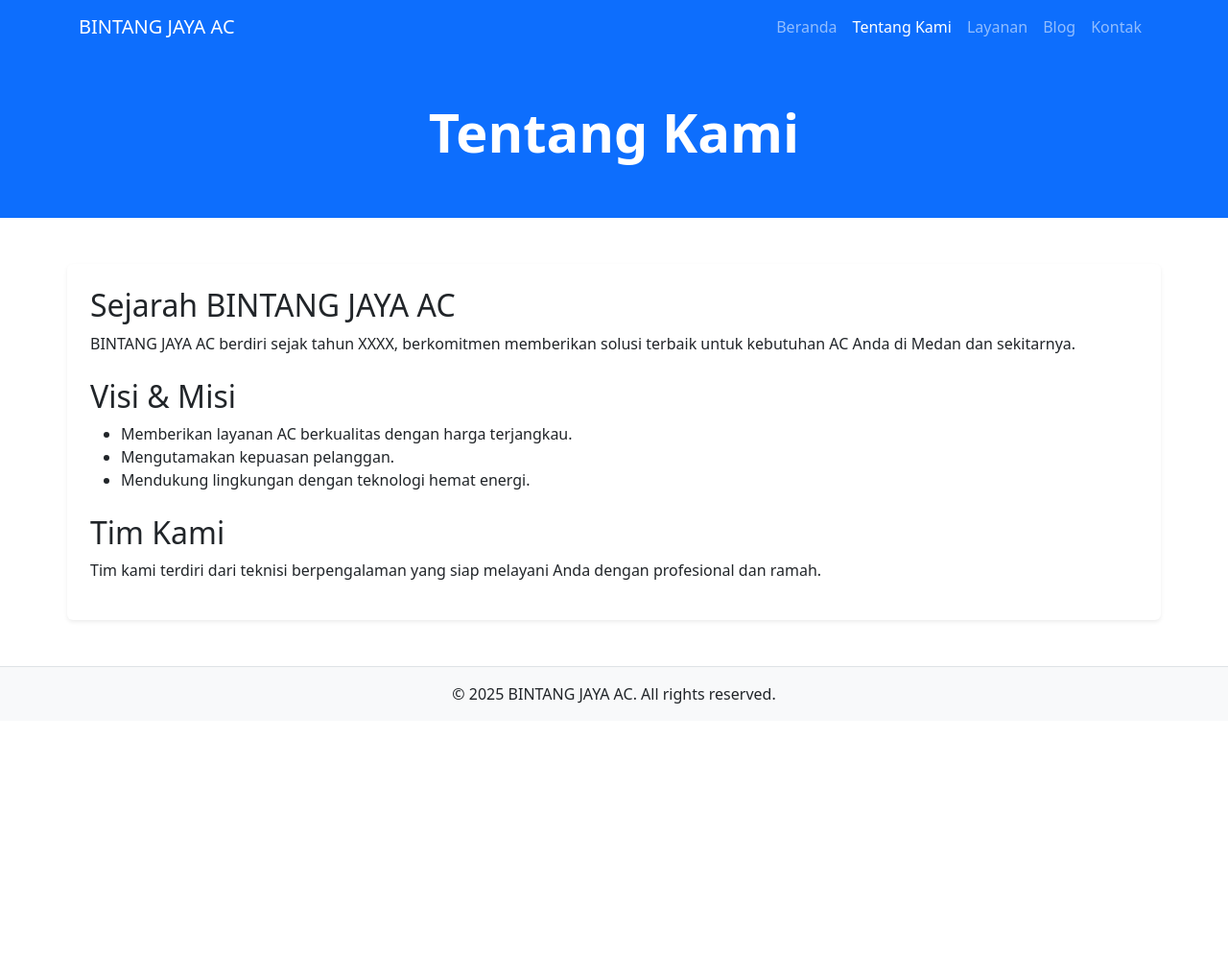
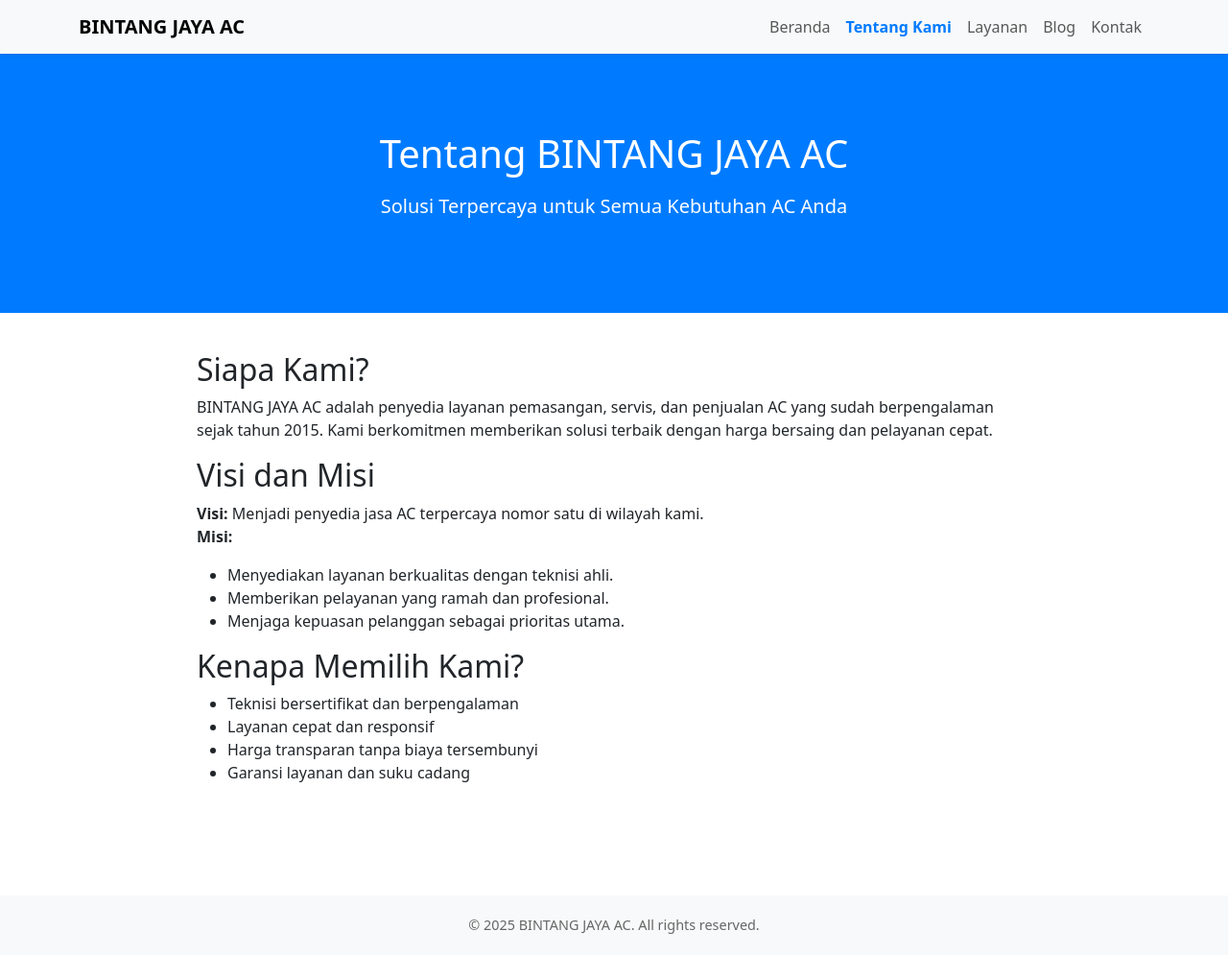
Before and after one commit to pancasurya0609/BINTANGJAYAAC, a plain HTML site: page about.html in a window 1280 px wide. Shown: the whole page at 96% size. Before the commit the page ends 800 px from the top, so only its background shows below. Drawn offline with nearby package versions, Linux system fonts and the light colour scheme.

Commit message:
about.html
Signed-off-by: pancasurya0609 <pancasuryananda0609@gmail.com>

```diff
--- a/about.html
+++ b/about.html
@@ -5,60 +5,98 @@
   <meta name="viewport" content="width=device-width, initial-scale=1" />
   <title>Tentang Kami - BINTANG JAYA AC</title>
   <link href="https://cdn.jsdelivr.net/npm/bootstrap@5.3.0/dist/css/bootstrap.min.css" rel="stylesheet" />
+  <style>
+    .hero-section {
+      background-color: #007bff;
+      color: white;
+      padding: 80px 0;
+      text-align: center;
+    }
+    .content-section {
+      padding: 40px 15px;
+      max-width: 900px;
+      margin: auto;
+    }
+    footer {
+      background-color: #f8f9fa;
+      padding: 20px 0;
+      text-align: center;
+      font-size: 0.9rem;
+      color: #666;
+      margin-top: 60px;
+    }
+    .nav-link.active {
+      font-weight: 600;
+      color: #007bff !important;
+    }
+  </style>
 </head>
 <body>
-  <nav class="navbar navbar-expand-lg navbar-dark bg-primary">
+
+  <!-- Navbar -->
+  <nav class="navbar navbar-expand-lg navbar-light bg-light shadow-sm">
     <div class="container">
-      <a class="navbar-brand" href="index.html">BINTANG JAYA AC</a>
-      <button
-        class="navbar-toggler"
-        type="button"
-        data-bs-toggle="collapse"
-        data-bs-target="#navbarNav"
-        aria-controls="navbarNav"
-        aria-expanded="false"
-        aria-label="Toggle navigation"
-      ><span class="navbar-toggler-icon"></span></button>
+      <a class="navbar-brand fw-bold" href="index.html">BINTANG JAYA AC</a>
+      <button class="navbar-toggler" type="button" data-bs-toggle="collapse" data-bs-target="#navbarNav"
+              aria-controls="navbarNav" aria-expanded="false" aria-label="Toggle navigation">
+        <span class="navbar-toggler-icon"></span>
+      </button>
       <div class="collapse navbar-collapse" id="navbarNav">
         <ul class="navbar-nav ms-auto">
-          <li class="nav-item"><a class="nav-link" href="index.html">Beranda</a></li>
-          <li class="nav-item"><a class="nav-link active" href="about.html">Tentang Kami</a></li>
-          <li class="nav-item"><a class="nav-link" href="services.html">Layanan</a></li>
-          <li class="nav-item"><a class="nav-link" href="blog.html">Blog</a></li>
-          <li class="nav-item"><a class="nav-link" href="contact.html">Kontak</a></li>
+          <li class="nav-item">
+            <a class="nav-link" href="index.html">Beranda</a>
+          </li>
+          <li class="nav-item">
+            <a class="nav-link active" href="about.html">Tentang Kami</a>
+          </li>
+          <li class="nav-item">
+            <a class="nav-link" href="services.html">Layanan</a>
+          </li>
+          <li class="nav-item">
+            <a class="nav-link" href="blog.html">Blog</a>
+          </li>
+          <li class="nav-item">
+            <a class="nav-link" href="contact.html">Kontak</a>
+          </li>
         </ul>
       </div>
     </div>
   </nav>
 
-  <header class="bg-primary text-white py-5">
-    <div class="container text-center">
-      <h1 class="display-4 fw-bold">Tentang Kami</h1>
+  <!-- Hero Section -->
+  <section class="hero-section">
+    <div class="container">
+      <h1>Tentang BINTANG JAYA AC</h1>
+      <p class="lead mt-3">Solusi Terpercaya untuk Semua Kebutuhan AC Anda</p>
     </div>
-  </header>
+  </section>
 
-  <main class="container my-5 bg-white p-4 rounded shadow-sm">
-    <section>
-      <h2>Sejarah BINTANG JAYA AC</h2>
-      <p>BINTANG JAYA AC berdiri sejak tahun XXXX, berkomitmen memberikan solusi terbaik untuk kebutuhan AC Anda di Medan dan sekitarnya.</p>
-    </section>
+  <!-- Content Section -->
+  <section class="content-section">
+    <h2>Siapa Kami?</h2>
+    <p>
+      BINTANG JAYA AC adalah penyedia layanan pemasangan, servis, dan penjualan AC yang sudah berpengalaman sejak tahun 2015. Kami berkomitmen memberikan solusi terbaik dengan harga bersaing dan pelayanan cepat.
+    </p>
+    <h2>Visi dan Misi</h2>
+    <p>
+      <strong>Visi:</strong> Menjadi penyedia jasa AC terpercaya nomor satu di wilayah kami.<br/>
+      <strong>Misi:</strong>
+      <ul>
+        <li>Menyediakan layanan berkualitas dengan teknisi ahli.</li>
+        <li>Memberikan pelayanan yang ramah dan profesional.</li>
+        <li>Menjaga kepuasan pelanggan sebagai prioritas utama.</li>
+      </ul>
+    </p>
+    <h2>Kenapa Memilih Kami?</h2>
+    <ul>
+      <li>Teknisi bersertifikat dan berpengalaman</li>
+      <li>Layanan cepat dan responsif</li>
+      <li>Harga transparan tanpa biaya tersembunyi</li>
+      <li>Garansi layanan dan suku cadang</li>
+    </ul>
+  </section>
 
-    <section class="mt-4">
-      <h2>Visi & Misi</h2>
-      <ul>
-        <li>Memberikan layanan AC berkualitas dengan harga terjangkau.</li>
-        <li>Mengutamakan kepuasan pelanggan.</li>
-        <li>Mendukung lingkungan dengan teknologi hemat energi.</li>
-      </ul>
-    </section>
-
-    <section class="mt-4">
-      <h2>Tim Kami</h2>
-      <p>Tim kami terdiri dari teknisi berpengalaman yang siap melayani Anda dengan profesional dan ramah.</p>
-    </section>
-  </main>
-
-  <footer class="bg-light text-center py-3 mt-5 border-top">
+  <footer>
     &copy; 2025 BINTANG JAYA AC. All rights reserved.
   </footer>
 
```
